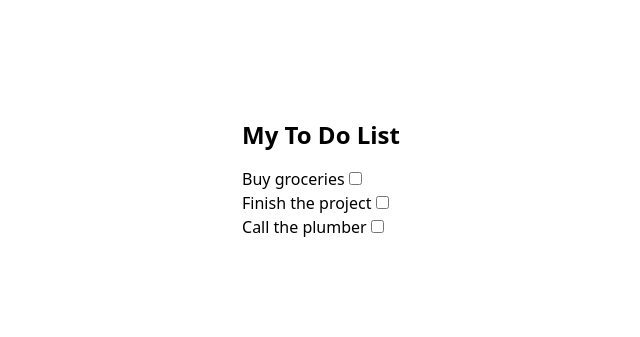
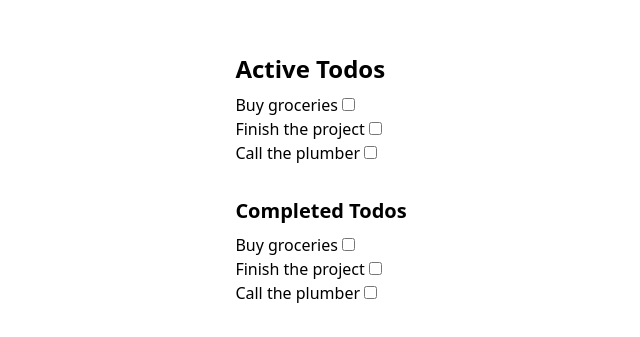
Before and after one commit to rkukuh/laracast-vue3, a plain HTML site: page index.html in a window 1280 px wide. Shown: the part 221-558 px from the top of the page, without its empty margins (319-959 px from the left). Drawn offline with nearby package versions, Linux system fonts and the light colour scheme.

Commit message:
Separate active and completed todo

```diff
--- a/index.html
+++ b/index.html
@@ -9,7 +9,20 @@
 <body class="h-full grid place-items-center">
     <div id="app">
         <section>
-            <h2 class="text-2xl font-bold mb-4">My To Do List</h2>
+            <h2 class="text-2xl font-bold mb-2">Active Todos</h2>
+            <ul>
+                <li v-for="todo in todos">
+                    <label>
+                        {{ todo.title }}
+
+                        <input type="checkbox" v-model="todo.is_completed">
+                    </label>
+                </li>
+            </ul>
+        </section>
+
+        <section class="mt-8">
+            <h2 class="text-xl font-bold mb-2">Completed Todos</h2>
             <ul>
                 <li v-for="todo in todos">
                     <label>
```
